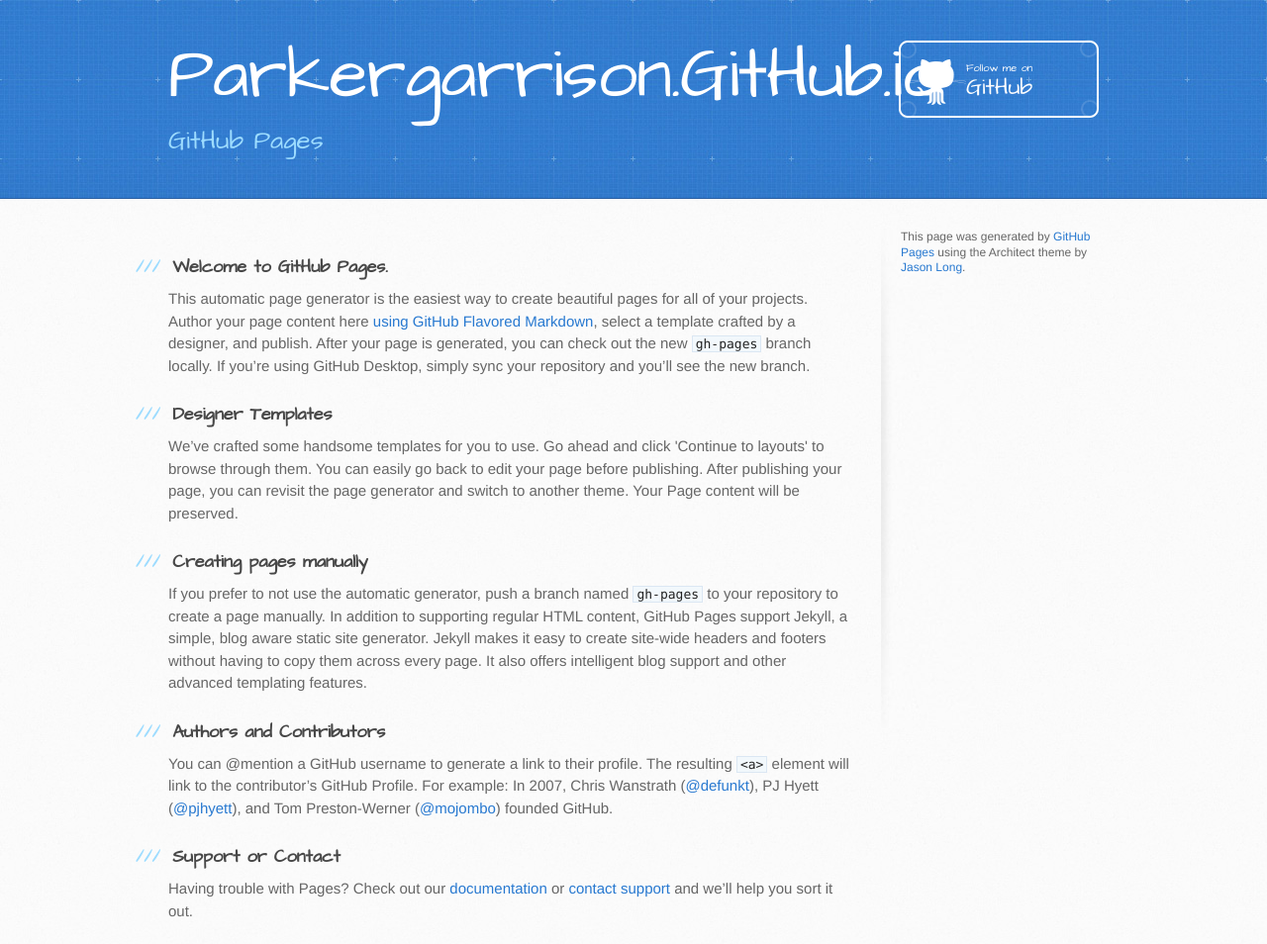
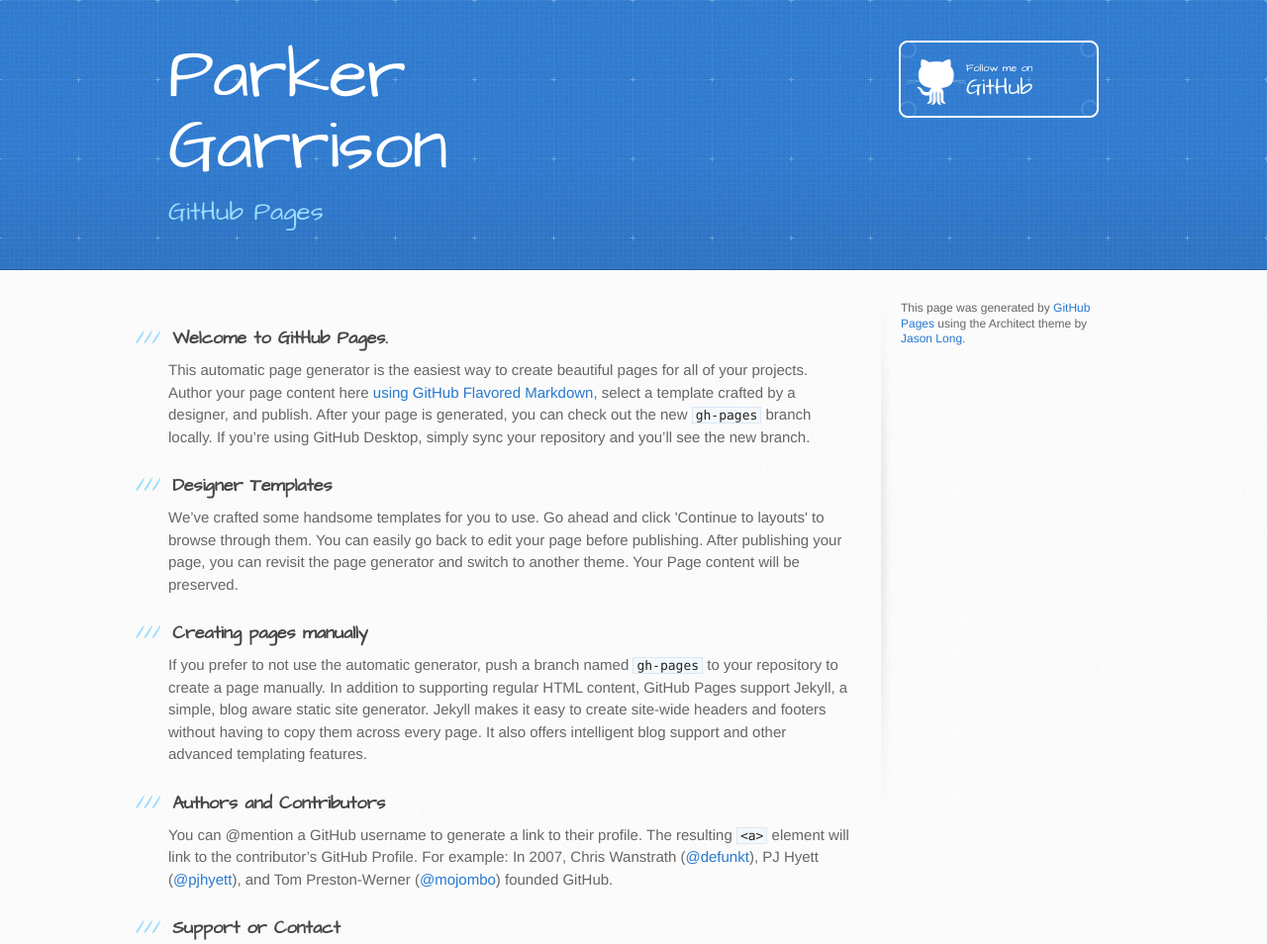
Before and after one commit to parkergarrison/parkergarrison.github.io, a plain HTML site: page index.html in a window 1280 px wide. Shown: the top 954 px of the page at 99% size. Drawn offline with Linux system fonts and the light colour scheme.

Commit message:
Changed main h1

```diff
--- a/index.html
+++ b/index.html
@@ -19,7 +19,7 @@
   <body>
     <header>
       <div class="inner">
-        <h1>Parkergarrison.GitHub.io</h1>
+        <h1>Parker Garrison</h1>
         <h2>GitHub Pages</h2>
         <a href="https://github.com/parkergarrison" class="button"><small>Follow me on</small> GitHub</a>
       </div>
```
